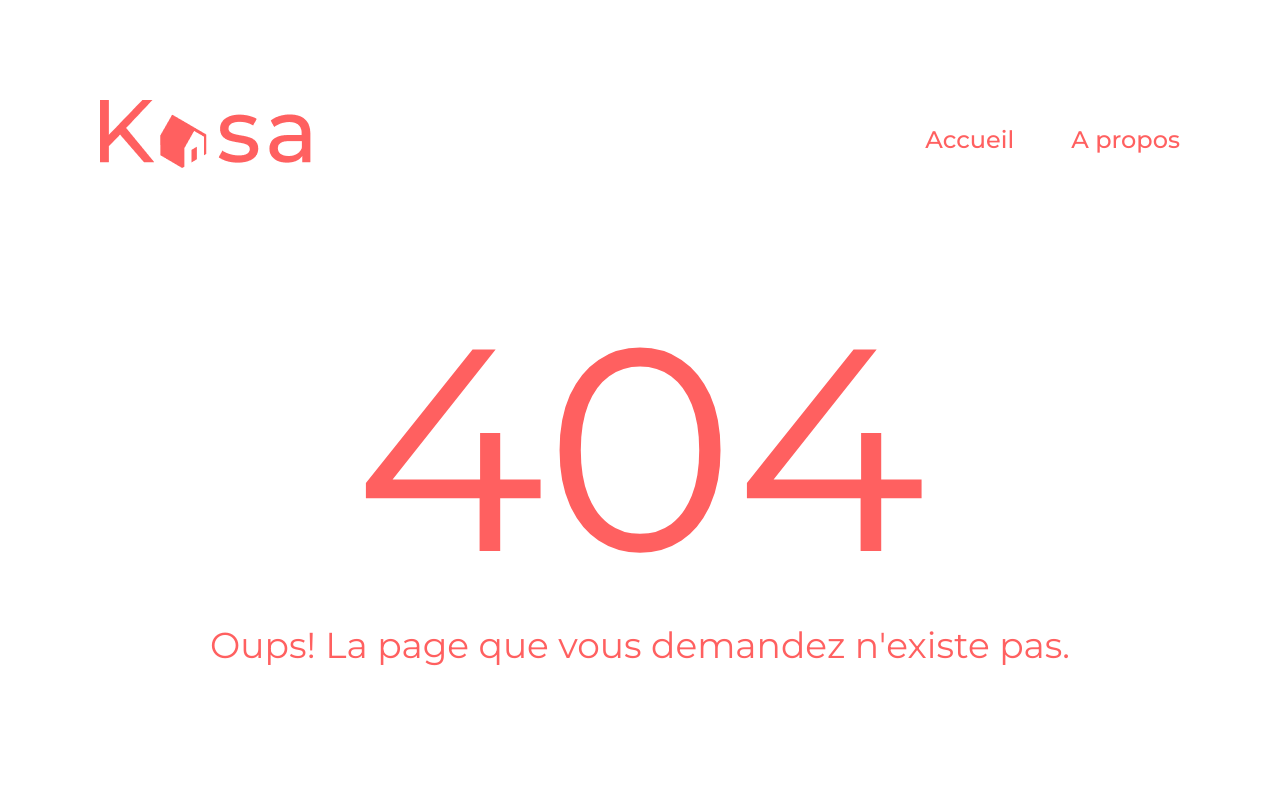
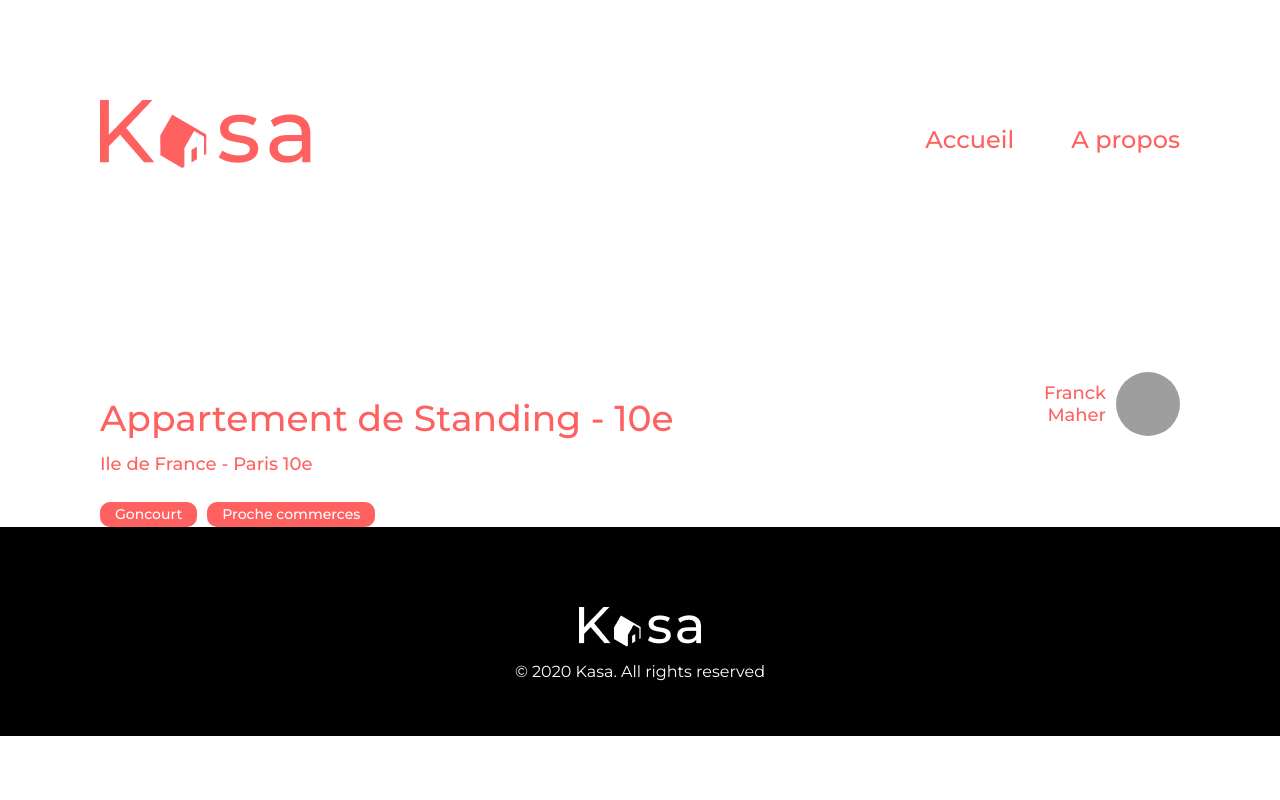
Before and after one commit to BrahimZerd/projet_11, a React (Create React App) app: page /0979876d in a window 1280 px wide. Before the commit this address had no page. Shown: the top 800 px of the page. Built offline with nearby package versions, Linux system fonts and the light colour scheme; grey boxes are pictures that could not be loaded.

Commit message:
ajout  title/host/rating

```diff
--- /dev/null
+++ b/src/components/Card.jsx
@@ -0,0 +1,38 @@
+import React, {useState , useEffect} from "react";
+import styled from 'styled-components';
+import { Link } from 'react-router-dom';
+
+const StyledLink = styled(Link)`
+text-decoration: none;
+`
+
+
+function CardList() {
+    const [data, setData] = useState([]);
+
+    useEffect(() => {
+        const fetchData = async () => {
+            const result = await fetch('../data.json');
+            result.json().then(json => {
+                setData(json)
+                console.log(json)
+            })
+        }
+        fetchData();
+    }, [])
+
+    return (
+        <div className="card">
+            {data.map((item)  => (
+                    <div  key={item.id} className="cardDiv">
+                    <StyledLink to= {item.id}  >
+                        <h5 className="cardTitle"> {item.title}</h5>
+                        <img className="cardImg" src= {item.cover} alt= 'coverCard' />
+                    </StyledLink>
+                    </div>
+                ))}
+        </div>
+    )
+}
+
+export default CardList;
--- a/src/components/DropdownAbout.jsx
+++ b/src/components/DropdownAbout.jsx
@@ -17,7 +17,10 @@ display: flex;
 line-height: 45px;
 justify-content: space-between;
 padding-left: 15px;
-margin-top:  33px;`
+margin-top:  33px;
+&:hover{
+  cursor: pointer;
+}`
 
 const StyledImg = styled.img`
 width:  19.6px;
@@ -27,7 +30,9 @@ right: 2%;
 top: 33%;`
 
 
-
+const StyledText = styled.p`
+margin-left: 18px;
+padding-bottom: 14px;`
 
 
 
@@ -50,7 +55,7 @@ function Dropdown(props) {
 
         <div className={props.className}>
         <StyledButton onClick={handleOpen}>{props.name}<StyledImg id ={props.id} src={arrow} alt ="arrow" /></StyledButton>
-        {open ? <div className="hidden"></div> : <div className="openDrop">{props.description}</div>}
+        {open ? <div className="hidden"></div> : <div className="openDrop"><StyledText>{props.description}</StyledText></div>}
       </div>
 
 
--- a/src/components/Header.jsx
+++ b/src/components/Header.jsx
@@ -2,6 +2,7 @@ import { Link } from 'react-router-dom'
 import styled from 'styled-components'
 import LOGO from '../assets/LOGO.png'
 import colors from '../utils/colors'
+import * as React from 'react';
 
 const StyledLogo = styled.img`
 position: relative;
@@ -22,13 +23,23 @@ margin: 100px;`
 
 
 function Header () {
+
+    function  homeClick() {
+        document.getElementById('home').style.textDecoration = "underline";
+        document.getElementById('about').style.textDecoration = "none";
+    }
+    function  aboutClick() {
+        document.getElementById('home').style.textDecoration = "none";
+        document.getElementById('about').style.textDecoration = "underline";
+    }
+
     return(
         <StyledDiv>
         <StyledLogo src={LOGO} alt='logo' />
 
         <nav>
-        <StyledLink id ="home" style={{marginRight:'57px'}} to="/">Accueil</StyledLink>
-        <StyledLink id="about" to='/about'>A propos</StyledLink>
+        <StyledLink id='home' onClick={homeClick} style={{marginRight:'57px'}} to="/">Accueil</StyledLink>
+        <StyledLink  id= 'about' onClick={aboutClick} to='/about'>A propos</StyledLink>
         </nav>
         </StyledDiv>
     )
--- /dev/null
+++ b/src/components/TagsAndRatings.jsx
@@ -0,0 +1,55 @@
+import { useParams } from "react-router-dom";
+import styled from "styled-components";
+import React, {useState , useEffect} from "react";
+import colors from '../utils/colors'
+
+const StyledSpan = styled.span`
+display: block;
+padding-left:  15px;
+padding-right: 15px;
+height:  25px;
+line-height: 25px;
+margin-left: 10px;
+text-align: center;
+background-color: ${colors.primary};
+color:  #FFFFFF;
+border-radius: 10px;
+font-size: 14px;
+font-weight: 500;
+`
+
+function TagsAndRates() {
+    const [data, setData] = useState([]);
+
+    const params = useParams();
+
+
+
+        const fetchData = async () => {
+            const result = await fetch(`../data.json`);
+            result.json()
+                .then(json => {
+                setData(json)
+
+            })
+        }
+        useEffect (() => {fetchData();}
+    , [])
+        const filter = data.filter(element => element.id === params.id)
+
+
+        return(
+
+            filter.map((elemnt =>
+              <div style={{display: 'flex', marginLeft:'90px'}}key={elemnt.id}>{elemnt.tags.map(tag =>
+              <StyledSpan>{tag}</StyledSpan>)}
+              </div>
+            ))
+
+
+         )
+
+
+    }
+
+    export default TagsAndRates;
--- /dev/null
+++ b/src/components/TitleHost.jsx
@@ -0,0 +1,73 @@
+import { useParams } from "react-router-dom";
+import styled from "styled-components";
+import React, {useState , useEffect} from "react";
+import colors from '../utils/colors'
+
+const StyledTitle = styled.div`
+margin: 100px;
+`
+
+const StyledAuthor = styled.div`
+
+margin: 100px;
+display:  flex;
+font-size: 18px;
+font-weight: 500;
+color: ${colors.primary};
+
+
+`
+
+
+const StyledImghost = styled.img`
+height: 64px;
+width: 64px;
+border-radius: 50%;
+`
+
+function TitleAuthor() {
+    const [data, setData] = useState([]);
+
+    const params = useParams();
+
+
+
+        const fetchData = async () => {
+            const result = await fetch(`../data.json`);
+            result.json()
+                .then(json => {
+                setData(json)
+
+            })
+        }
+        useEffect (() => {fetchData();}
+    , [])
+        const filter = data.filter(element => element.id === params.id)
+        console.log(filter)
+
+        return(
+
+            filter.map((elemnt =>
+
+            <div  key ={elemnt.id}style={{display: 'flex', justifyContent: 'space-between', height: "230px"}}>
+            <StyledTitle>
+                <h1>{elemnt.title}</h1>
+                <h2 style={{lineHeight: '0px'}}>{elemnt.location}</h2>
+            </StyledTitle>
+            <StyledAuthor>
+                <span style={{ margin:"10px",width: "75px",textAlign: "right"}}>{elemnt.host.name}</span>
+                <StyledImghost src={elemnt.host.picture} alt="host" />
+            </StyledAuthor>
+
+
+
+
+            </div>))
+
+
+         )
+
+
+    }
+
+    export default TitleAuthor
--- a/src/index.css
+++ b/src/index.css
@@ -15,6 +15,7 @@ body {
 .openDrop {
 
   margin: 0 auto;
+
   position: relative;
   z-index: -1;
   bottom: 25px;
@@ -33,3 +34,16 @@ body {
 .dropdownLast {
   margin-bottom: 100px;
 }
+
+h1 {
+  font-size: 36px;
+  color: #FF6060;
+  font-weight: 500;
+}
+
+h2{
+  font-weight: 500;
+
+  font-size: 18px;
+  color: #FF6060;
+}
--- a/src/index.jsx
+++ b/src/index.jsx
@@ -20,7 +20,42 @@ const GlobalStyle = createGlobalStyle`
     nav {
         float: right;
         margin-top: 25px;
-  }`
+  }
+
+  .card {
+    margin: 50px;
+    padding-top: 50px;
+    padding-bottom:50px;
+    display: grid;
+    grid-template-columns: repeat(3 , 1fr);
+    grid-gap: 60px;
+    margin-bottom: 100px;
+
+
+  }
+  .cardDiv {
+
+    border-radius: 15px;
+    background-color: red;
+    position: relative;
+  }
+  .cardImg{
+    width: 100%;
+    height: 100%;
+    border-radius: 15px;
+
+  }
+
+  .cardTitle {
+    position: absolute;
+    bottom: 0;
+    font-size: 18px;
+    color: #FFFFFF;
+    margin-left: 19px;
+  }
+  `
+
+
 
 
 const root = ReactDOM.createRoot(document.getElementById('root'));
@@ -29,10 +64,11 @@ root.render(
     <Router>
     <GlobalStyle />
     <Header />
+
       <Routes>
       <Route path='/' element={<Home />} />
       <Route path ='/about' element={<About />} />
-      <Route path ='location/${id}' element={<Location />} />
+      <Route path ='/:id' element= {<Location  />} />
       <Route path ='*' element={<Error />} />
       </Routes>
       <Footer />
--- a/src/pages/Home.jsx
+++ b/src/pages/Home.jsx
@@ -1,14 +1,27 @@
 import Layout from '../components/LayoutHome';
 import '../App.css';
-import Test from '../components/DropdownAbout';
+import styled from 'styled-components';
+import CardList from '../components/Card';
+
+
+const BodyDiv = styled.div`
+background-color: #F7F7F7;
+border-radius: 25px;
+
+width: 89%;
+margin: 0 auto;`
 
 function Home() {
 
   return (
 
     <div>
-      <Test />
+
     <Layout />
+
+    <BodyDiv >
+    <CardList />
+    </BodyDiv>
     </div>
 
 
--- a/src/pages/Location.jsx
+++ b/src/pages/Location.jsx
@@ -0,0 +1,25 @@
+import { useParams } from "react-router-dom";
+import styled from "styled-components";
+import React, {useState , useEffect} from "react";
+import TitleHost from "../components/TitleHost";
+import TagsAndRates from "../components/TagsAndRatings";
+
+
+
+function Location() {
+   return(
+            <div>
+            <TitleHost />
+            <TagsAndRates  />
+            </div>)
+    }
+
+
+
+
+
+
+
+
+
+    export default Location
```
Also changed, not shown: src/components/Modal.jsx (added).
